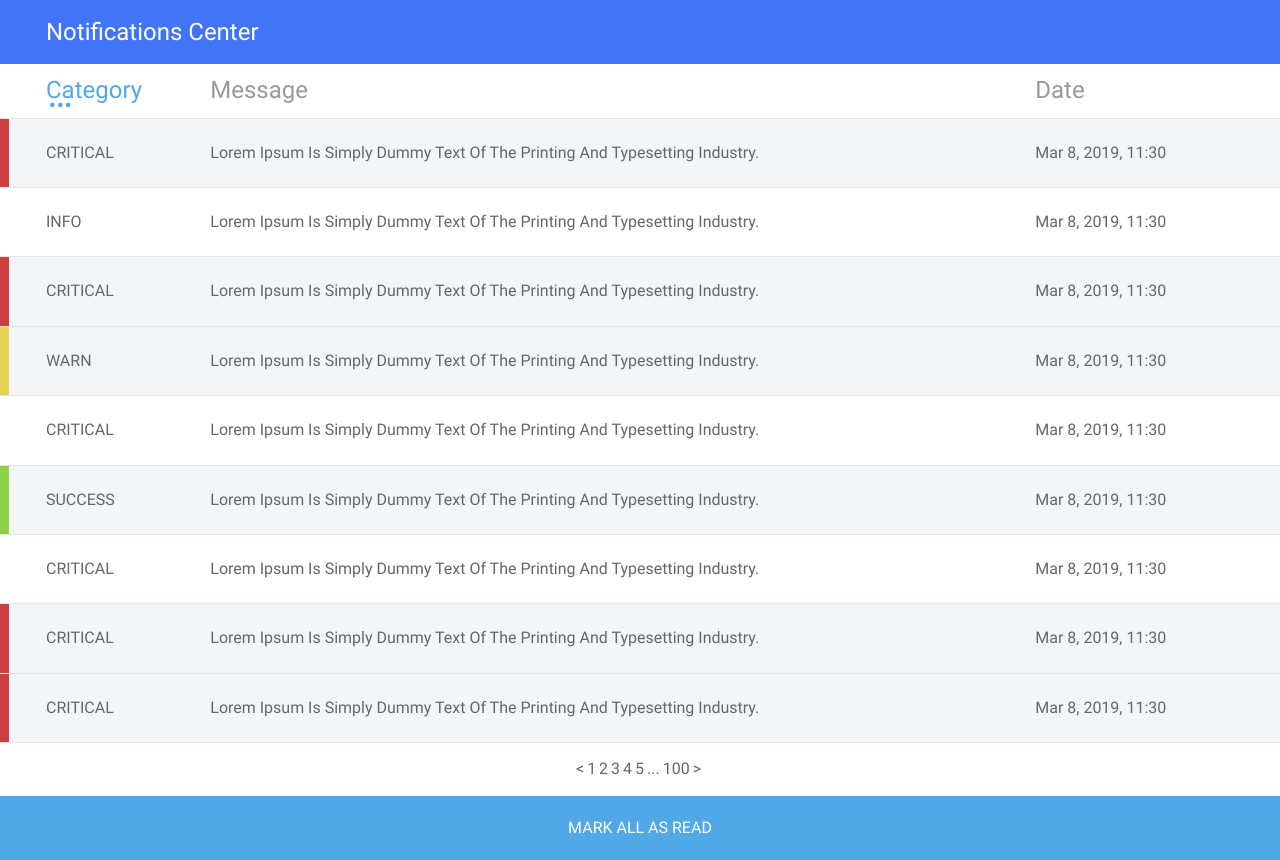
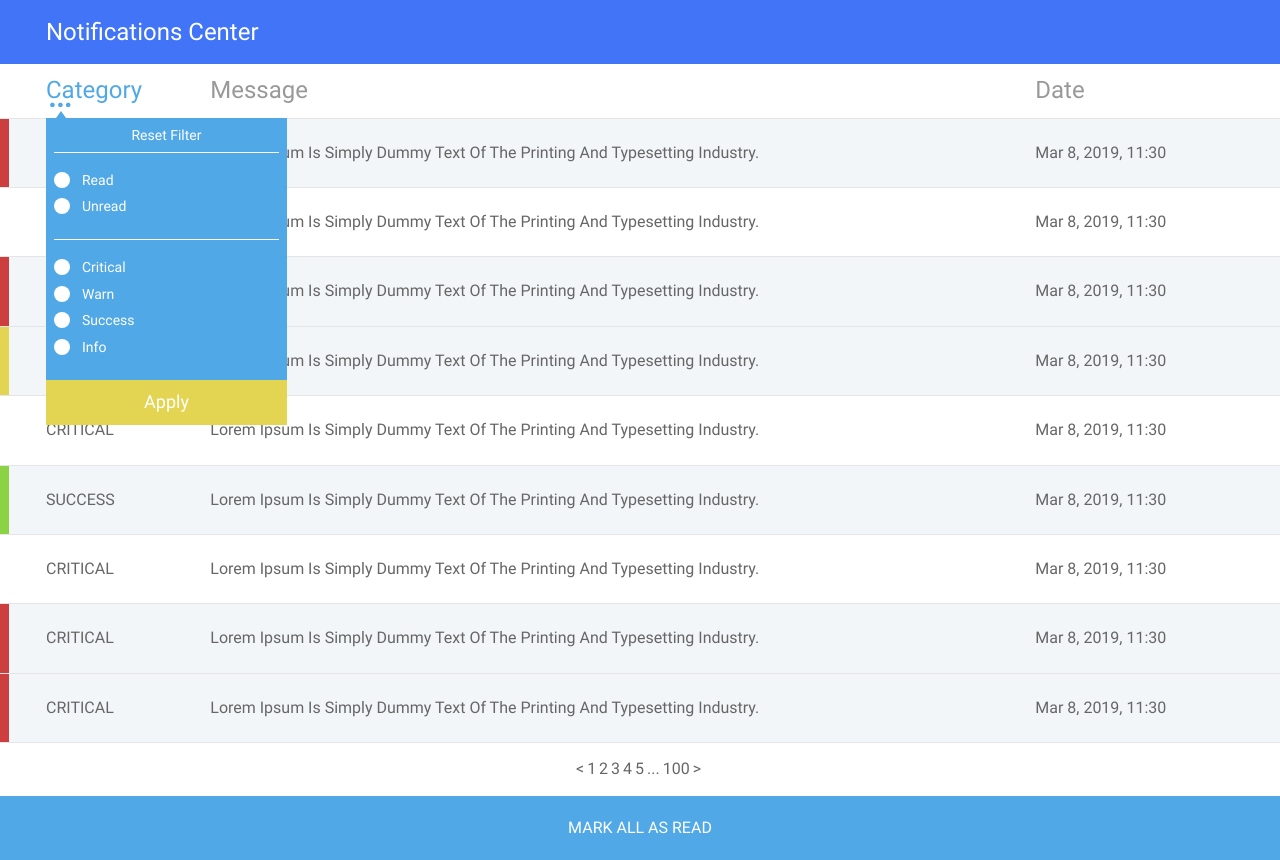
Before and after one commit to kirillgenets/notification-center, a React app: page / in a window 1280 px wide. Built offline with nearby package versions, Linux system fonts and the light colour scheme.

Commit message:
created Filter component

```diff
--- /dev/null
+++ b/src/components/Filter/Filter.css
@@ -0,0 +1,114 @@
+/* Filter */
+
+.filter {
+  box-sizing: border-box;
+  width: 241px;
+
+  position: absolute;
+  top: 100%;
+  z-index: 1;
+
+  background-color: #51A8E7;
+
+  color: #ffffff;
+}
+
+.filter::before {
+  content: '';
+
+  width: 0;
+  height: 0;
+  border-left: 5px solid transparent;
+  border-right: 5px solid transparent;
+  border-bottom: 7px solid #51A8E7;
+
+  position: absolute;
+  left: 10px;
+  top: -7px;
+}
+
+.reset {
+  width: 100%;
+  margin: 8px 0;
+  border: none;
+
+  background-color: transparent;
+
+  font-size: 14px;
+  color: #ffffff;
+
+  cursor: pointer;
+}
+
+.group {
+  box-sizing: border-box;
+  width: 225px;
+  margin: 0 auto;
+  margin-bottom: 16px;
+  padding: 18px 0 0;
+  border: none;
+  border-top: 1px solid #ffffff;
+}
+
+.row {
+  margin-bottom: 8px;
+}
+
+.radio {
+  display: none;
+}
+
+.label {
+  padding-left: 28px;
+
+  position: relative;
+
+  font-size: 14px;
+
+  cursor: pointer;
+}
+
+.label::before {
+  content: '';
+
+  box-sizing: border-box;
+  width: 16px;
+  height: 16px;
+  border-radius: 50%;
+
+  position: absolute;
+  left: 0;
+  top: 50%;
+
+  background-color: #ffffff;
+
+  transform: translateY(-50%);
+}
+
+.radio:checked + .label::before {
+  border: 3px solid #ffffff;
+
+  background-color: #4174f7;
+}
+
+.submit {
+  width: 100%;
+  padding: 12px 0;
+  border: none;
+
+  background-color:#E3D552;
+
+  font-size: 18px;
+  color: #ffffff;
+
+  cursor: pointer;
+  transition: 0.3s;
+}
+
+.submit:hover {
+  opacity: 0.8;
+}
+
+.submit:active {
+  opacity: 0.6;
+}
--- /dev/null
+++ b/src/components/Filter/Filter.jsx
@@ -0,0 +1,43 @@
+import React from 'react';
+import styles from './Filter.css';
+
+const Filter = (props) => {
+  return (
+    props.isVisible ?
+      <form className={styles.filter}>
+        <button className={styles.reset}>Reset Filter</button>
+        <fieldset className={styles.group}>
+          <div className={styles.row}>
+            <input className={styles.radio} id="read-radio" type="radio" name="read/unread" />
+            <label className={styles.label} htmlFor="read-radio">Read</label>
+          </div>
+          <div className={styles.row}>
+            <input className={styles.radio} id="unread-radio" type="radio" name="read/unread" />
+            <label className={styles.label} htmlFor="unread-radio">Unread</label>
+          </div>
+        </fieldset>
+        <fieldset className={styles.group}>
+          <div className={styles.row}>
+            <input className={styles.radio} id="critical-radio" type="radio" name="category" />
+            <label className={styles.label} htmlFor="critical-radio">Critical</label>
+          </div>
+          <div className={styles.row}>
+            <input className={styles.radio} id="warn-radio" type="radio" name="category" />
+            <label className={styles.label} htmlFor="warn-radio">Warn</label>
+          </div>
+          <div className={styles.row}>
+            <input className={styles.radio} id="success-radio" type="radio" name="category" />
+            <label className={styles.label} htmlFor="success-radio">Success</label>
+          </div>
+          <div className={styles.row}>
+            <input className={styles.radio} id="info-radio" type="radio" name="category" />
+            <label className={styles.label} htmlFor="info-radio">Info</label>
+          </div>
+        </fieldset>
+        <button className={styles.submit}>Apply</button>
+      </form> :
+      null
+  )
+}
+
+export default Filter;
--- a/src/components/HeadingColumn/HeadingColumn.css
+++ b/src/components/HeadingColumn/HeadingColumn.css
@@ -2,6 +2,8 @@
 
 .column {
   padding: 13px 0;
+
+  position: relative;
 }
 
 .column:first-child {
--- a/src/components/HeadingColumn/HeadingColumn.jsx
+++ b/src/components/HeadingColumn/HeadingColumn.jsx
@@ -1,11 +1,15 @@
 import React from 'react';
+import Filter from '../Filter/Filter';
 import styles from './HeadingColumn.css';
 
 const HeadingColumn = (props) => {
   return (
     <td className={styles.column}>
       {props.isSubmenu ?
-        <button className={styles.toggler}>{props.name}</button> :
+        <React.Fragment>
+          <button className={styles.toggler}>{props.name}</button>
+          <Filter isVisible={true} />
+        </React.Fragment> :
         <span className={styles.usual}>{props.name}</span>
       }
     </td>
```
Also changed, not shown: 1 other file (tests, documents, lock files or other folders).
